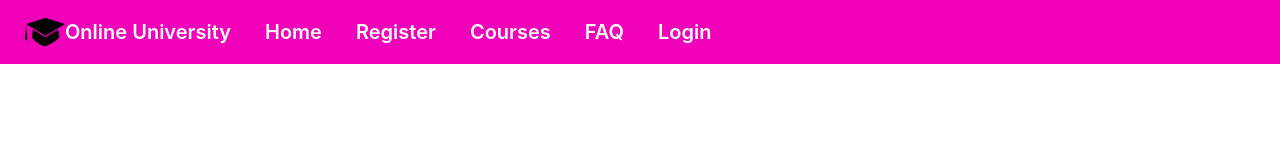
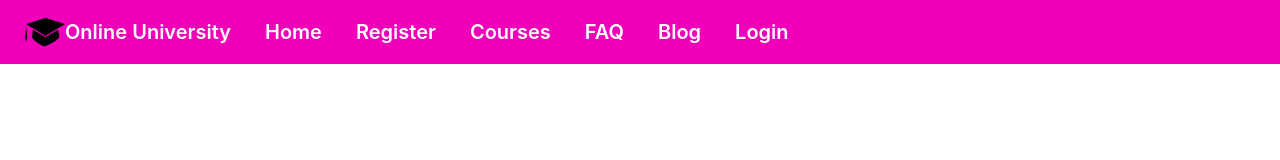
Before and after one commit to alimmahade/online-university, a React (Create React App) app: page / in a window 1280 px wide. Shown: the top 160 px of the page. Built offline with nearby package versions, Linux system fonts and the light colour scheme; no server answers.

Commit message:
Blog Added

```diff
--- a/src/App.js
+++ b/src/App.js
@@ -1,6 +1,7 @@
 
 import { createBrowserRouter, RouterProvider } from 'react-router-dom';
 import './App.css';
+import Blog from './Components/Blog';
 import Courses from './Components/Courses';
 import Faq from './Components/Faq';
 import Home from './Components/Home';
@@ -17,6 +18,7 @@
         {path:'/login',element:<LogIn></LogIn>},
         {path:'/register',element:<Register></Register>},
         {path:'/faq',element:<Faq></Faq>},
+        {path:'/blog',element:<Blog></Blog>},
         {path:'/courses',
           element:<PrivateRoutes>
             <Courses/>
--- /dev/null
+++ b/src/Components/Blog.js
@@ -0,0 +1,11 @@
+import React from 'react';
+
+const Blog = () => {
+    return (
+        <div>
+            This is blog
+        </div>
+    );
+};
+
+export default Blog;
--- a/src/Components/Header.js
+++ b/src/Components/Header.js
@@ -25,6 +25,7 @@
                 <Link className="btn btn-ghost normal-case text-xl" to='register'>Register</Link>
                 <Link className="btn btn-ghost normal-case text-xl" to='courses'>Courses</Link>
                 <Link className="btn btn-ghost normal-case text-xl" to='faq'>FAQ</Link>
+                <Link className="btn btn-ghost normal-case text-xl" to='blog'>Blog</Link>
                 {user?.uid&&<span>Welcome: {user.displayName}</span>}
 
                 {user?.uid? <button onClick={handleLogOut} className="btn btn-secondary">Log Out</button>
```
